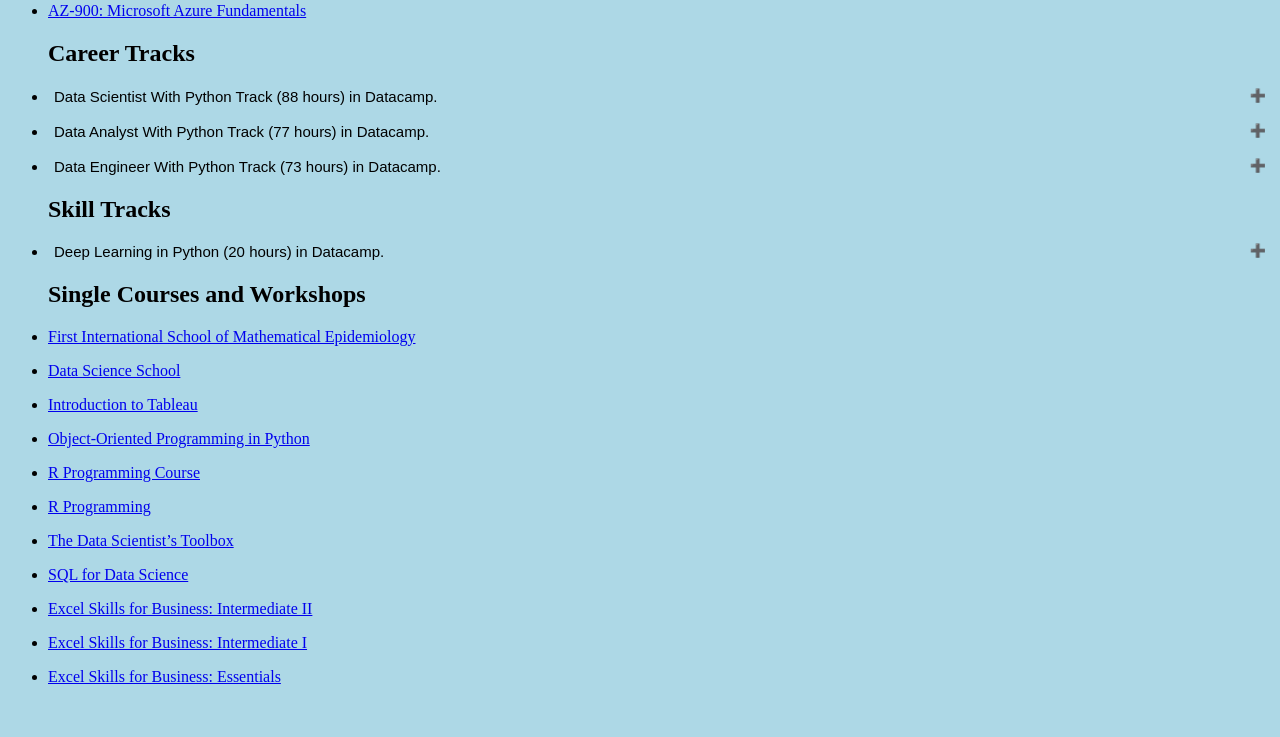
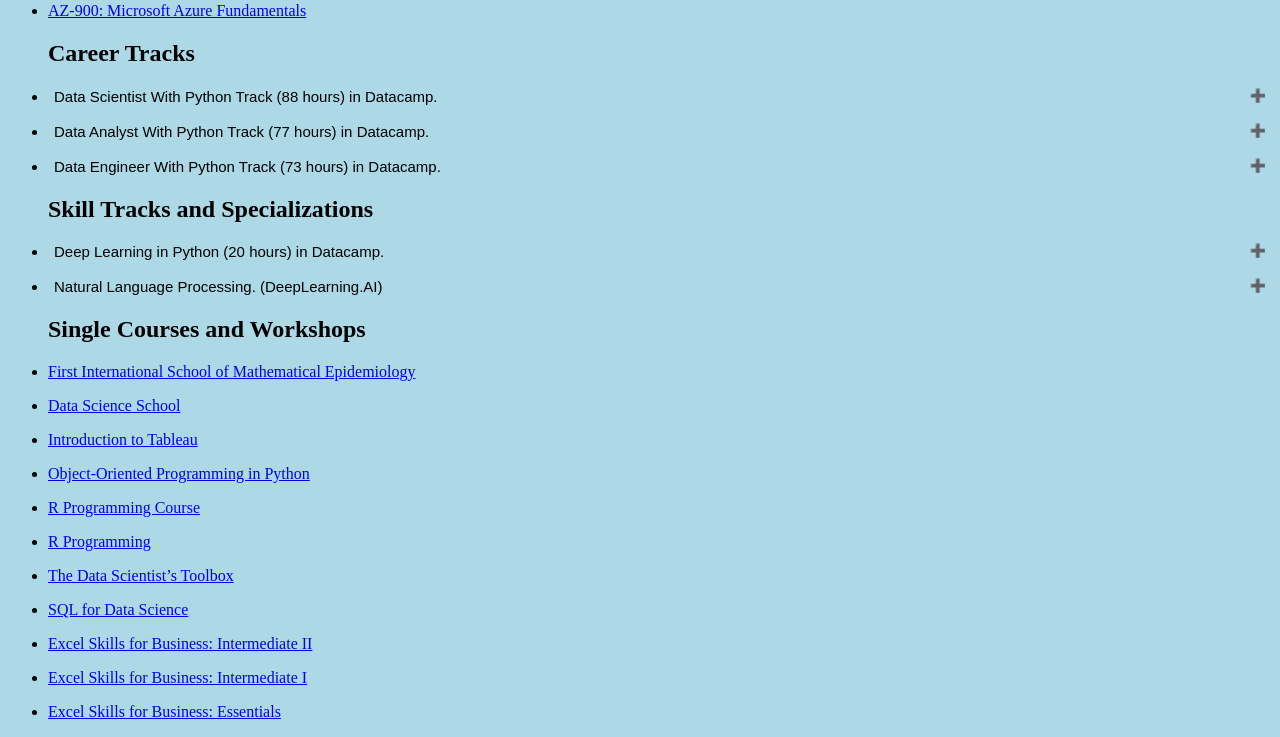
Before and after one commit to axiom-of-choice/axiom-of-choice.github.io, a Flask app: page /certificates in a window 1280 px wide. Shown: the part 187-924 px from the top of the page. Before the commit the page ends 871 px from the top, so only its background shows below. Run offline with Flask 2, Linux system fonts and the light colour scheme.

Commit message:
Changes in certificates and work position

```diff
--- a/templates/certificates.html
+++ b/templates/certificates.html
@@ -107,7 +107,7 @@
     </div>
     </li>
     <p></p>
-    <h2>Skill Tracks</h2>
+    <h2>Skill Tracks and Specializations</h2>
     <li>
         <button type="button" class="collapsible">Deep Learning in Python (20 hours) in Datacamp.</button>
      <div class="content">
@@ -121,6 +121,21 @@
               <li><a href = 'https://www.datacamp.com/statement-of-accomplishment/course/'> Writing Functions in Python</a> </li>
               <li><a href = 'https://www.datacamp.com/statement-of-accomplishment/course/'> Introduction to Shell</a> </li>
               <li><a href = 'https://www.datacamp.com/statement-of-accomplishment/course/'>Data Processing in Shell</a></li>
+         </ol>
+    </li>
+    <li>
+        <p></p>
+        <button type="button" class="collapsible">Natural Language Processing. (DeepLearning.AI)</button>
+     <div class="content">
+         <p></p>
+         <a href = ''>Certificate All Track (In Progress)</a>
+         <p></p>
+         <p>This specialization includes the courses:</p>
+         <ol>
+              <li><a href = 'https://coursera.org/share/402fbdc5bf9651d2f40843589bc0f0cf'>Natural Language Processing with Classification and Vector Spaces</a></li>
+              <li><a href = 'https://www.datacamp.com/statement-of-accomplishment/course/'>Natural Language Processing with Probabilistic Models</a></li>
+              <li><a href = 'https://www.datacamp.com/statement-of-accomplishment/course/'></a>Natural Language Processing with Sequence Models </li>
+              <li><a href = 'https://www.datacamp.com/statement-of-accomplishment/course/'></a> Natural Language Processing with Attention Models</li>
          </ol>
     </li>
     <p></p>
--- a/templates/index.html
+++ b/templates/index.html
@@ -13,7 +13,7 @@
   <ul>
       <li>Mexican 🇲🇽</li>
       <li>Graduated Mathematician from <a href = "https://www.unam.mx/">UNAM.</a> &#127891;</li>
-      <li>Currently working as Data Analyst 📈 in <a href = "https://www.cargamos.com/"> Cargamos.</a> </li>
+      <li>Currently working as Data Scientist 📈 in <a href = "https://www.cargamos.com/"> Cargamos.</a> </li>
       <li>I worked as Chat Bot Developer &#129302; in <a href = "https://www.apli.jobs/"> Apli.</a> </li>
       <li>Using Python, SQL and R since 2018 for Data Analysis and Data Science. 👨‍💻</li>
       <li>Data Visualization</li>
```
